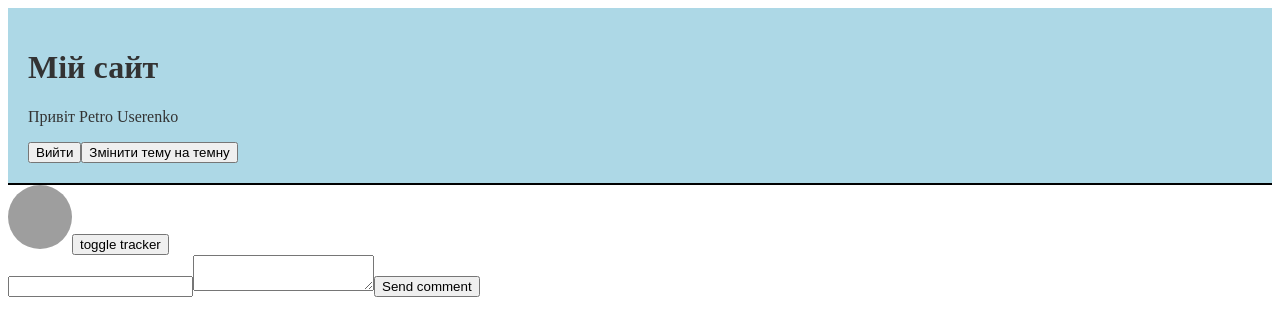
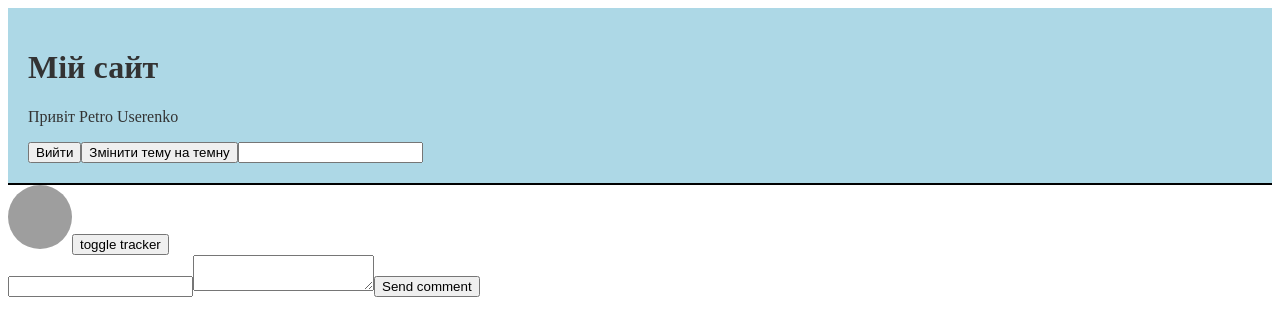
Before and after one commit to fc-fullstack-courses/pfe-2024-1-react-lessons, a React (Vite) app: page / in a window 1280 px wide. Shown: the top 336 px of the page. Built offline with nearby package versions, Linux system fonts and the light colour scheme; grey boxes are pictures that could not be loaded.

Commit message:
Add useRef examples

```diff
--- a/src/components/Header/index.jsx
+++ b/src/components/Header/index.jsx
@@ -1,4 +1,4 @@
-import { useContext } from 'react';
+import { useContext, useEffect, useRef } from 'react';
 import cx from 'classnames';
 import { ThemeContext, UserContext } from '../../contexts';
 import styles from './Header.module.scss';
@@ -22,6 +22,23 @@ function Header({ dispatch }) {
       },
     });
   };
+
+  const inputRef = useRef(null);
+  const numberRef = useRef(0);
+
+  useEffect(() => {
+    console.log('inputRef');
+    console.log(inputRef);
+    console.log(inputRef.current); // значення рефа
+  }, [inputRef]);
+
+  useEffect(() => {
+    numberRef.current = 10; // мутація рефа - вважається побічним ефектом. не призводить до повторонго рендера
+    // можна робити якщо вам треба
+    // this.state.number = 5; // мутація стану - Помилка
+  });
+
+  console.log(numberRef.current);
 
   // useContext приймає об'єкт контексту та повертає значення яке у ньому знаходиться
   const [theme, switchTheme] = useContext(ThemeContext);
@@ -58,6 +75,8 @@ function Header({ dispatch }) {
       >
         Змінити тему на {theme === 'dark' ? 'світлу' : 'темну'}
       </button>
+      {/* прив'язка рефа до елемента */}
+      <input ref={inputRef} />
     </header>
   );
 }
```
